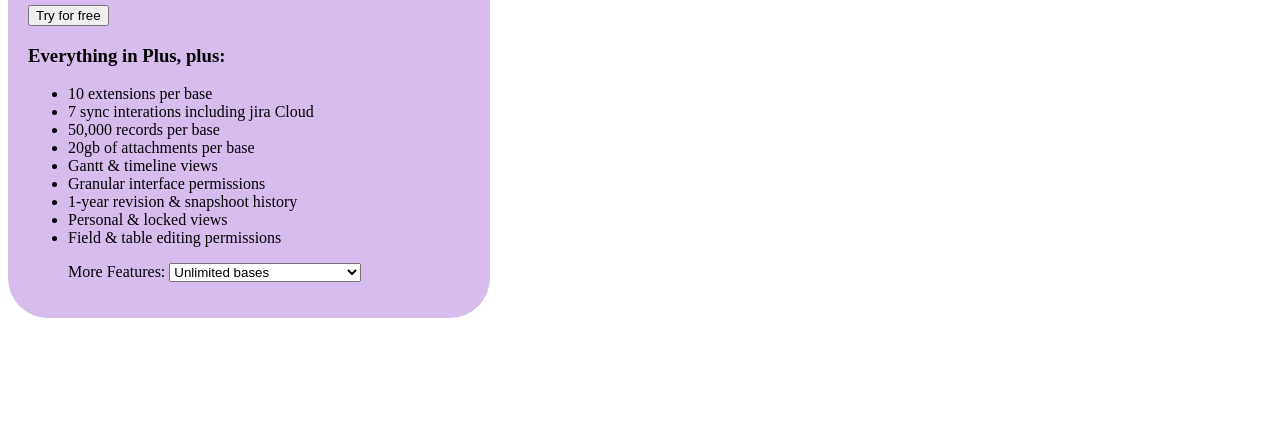
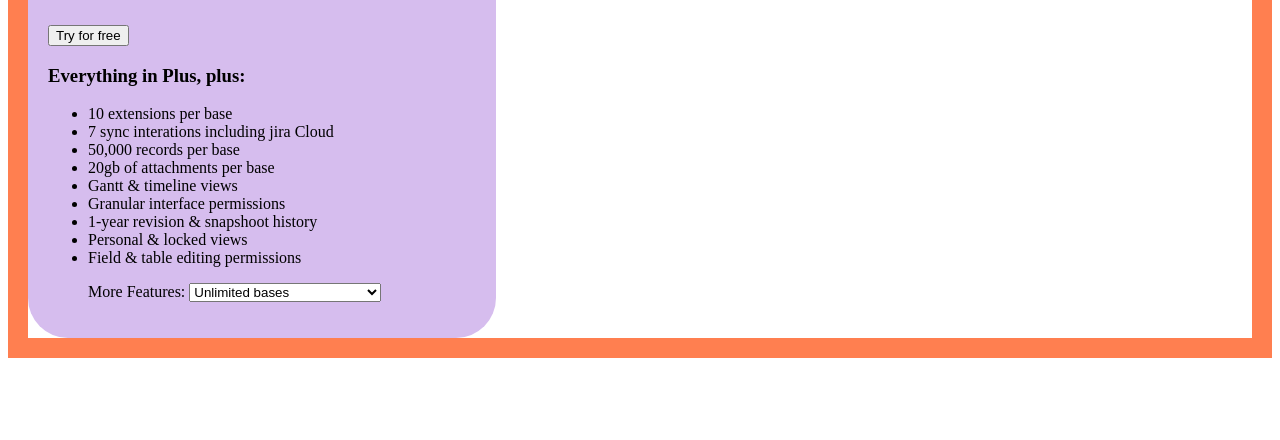
Before and after one commit to Addycodecookie/Adanma-Git-Project, a plain HTML site: page cardAssign.html in a window 1280 px wide. Shown: the part 360-800 px from the top of the page. Drawn offline with Linux system fonts and the light colour scheme.

Commit message:
Airtable card changes

```diff
--- a/cardAssign.html
+++ b/cardAssign.html
@@ -15,6 +15,7 @@
         .card-body {
             background: size 100px;;
             background-color: white;
+            border: solid coral 20px;
 
         }
 
@@ -25,7 +26,7 @@
             margin: right 30%;
             border-radius: 40px;
 
-            border-style: ridge 65px color red;
+            border-style: ridge 120px color red;
             background-color: rgb(214, 189, 238);
             padding: 20px;
             text-decoration-color: yellowgreen;
```
